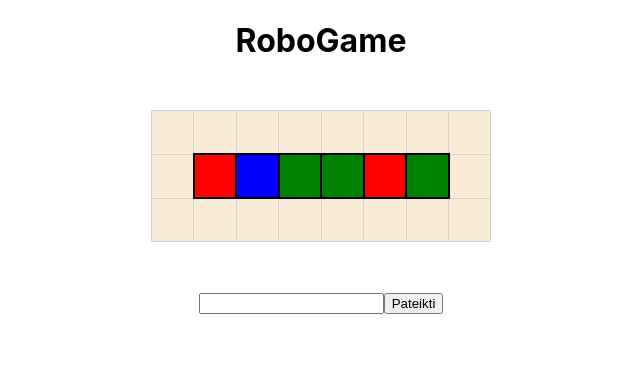
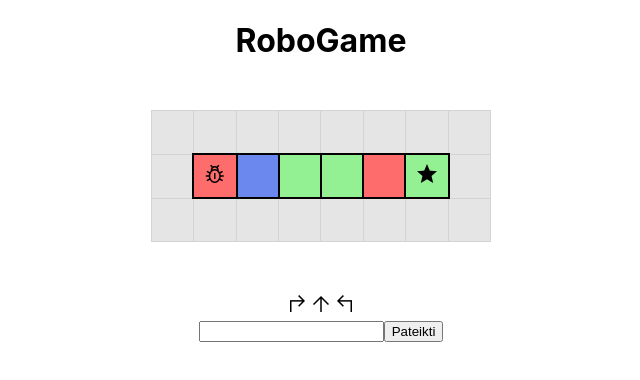
Before and after one commit to ViliusSenkus/RoboGame, a React (Create React App) app in the folder robogame/: page /level/1 in a window 1280 px wide. Shown: the top 380 px of the page, without its empty margins (319-959 px from the left). Built offline with nearby package versions, Linux system fonts and the light colour scheme; the HTML template or start-up script is replaced by a standard one.

Commit message:
PlayBoard done - icons added acording externall file regulations.

```diff
--- a/robogame/public/index.html
+++ b/robogame/public/index.html
@@ -6,6 +6,7 @@
     <meta name="description" content="Web site created using create-react-app" />
     <link rel="apple-touch-icon" href="" />
     <link rel="manifest" href="%PUBLIC_URL%/manifest.json" />
+    <link rel="stylesheet" href="https://fonts.googleapis.com/css2?family=Material+Symbols+Outlined:opsz,wght,FILL,GRAD@20..48,100..700,0..1,-50..200" />
     <link rel="icon" href="" />
     <title>RoboGame</title>
   </head>
--- a/robogame/src/components/Board.js
+++ b/robogame/src/components/Board.js
@@ -1,5 +1,6 @@
 import { useState, useEffect, useContext } from "react";
 import MainContext from "../context/MainContext";
+import Item from "../elements/Item";
 
 function Board() {
 
@@ -73,6 +74,7 @@ function Board() {
                               <tr key={index}>
                                     {value.map((value, index) => (
                                           <td key={"td"+index} className={value}>
+                                                {{Item} && <Item classes={value} />}
                                           </td>
                                     )
                                     )}
--- a/robogame/src/components/Input.js
+++ b/robogame/src/components/Input.js
@@ -1,10 +1,21 @@
 function Input(){
 
       return(
+            <>
+            <span class="material-symbols-outlined">
+                  arrow_top_right
+            </span>
+            <span class="material-symbols-outlined">
+            <span class="material-symbols-outlined">
+                  arrow_upward
+            </span>
+                  arrow_top_left
+            </span>
             <form method="get">
                   <input type="text" name="pavadinimas"></input>
                   <button type="submit">Pateikti</button>
             </form>
+            </>
       )
 }
 
--- /dev/null
+++ b/robogame/src/elements/Item.js
@@ -0,0 +1,26 @@
+import { useEffect } from "react";
+
+function Item({classes}) {
+
+      useEffect(()=>{
+            let arr = classes.split(" ");
+            if(arr.find((value)=> value==="start"))
+                  document.querySelector(".start").innerHTML=
+                  "<span class='material-symbols-outlined'>pest_control</span>";
+            if(arr.find((value)=> value==="aim"))
+                  document.querySelector(".aim").innerHTML=
+                  "<span class='material-symbols-outlined'>star</span>";
+
+
+
+      }, [])
+
+
+      return(
+           <>
+
+           </>
+      )
+}
+
+export default Item
--- a/robogame/src/index.css
+++ b/robogame/src/index.css
@@ -20,7 +20,7 @@ code {
 table{
   margin: 50px auto;
   border-collapse: collapse;
-  background-color: antiquewhite;
+  background-color: rgb(229, 229, 229);
 }
 td{
   border: 1px solid black;
@@ -31,16 +31,27 @@ td{
   border: 1px solid lightgray;
 }
 .active{
-  background-color: green;
+  background-color: rgb(147, 241, 147);
   border: 2px solid black;
 }
 
 .color-red{
-  background-color: red;
+  background-color: rgb(254, 108, 108);
 }
 .color-green{
-  background-color: green;
+  background-color: rgb(147, 241, 147);
 }
 .color-blue{
-  background-color: blue;
+  background-color: rgb(106, 136, 237);
 }
+img{
+  width:30px;
+}
+
+.material-symbols-outlined {
+  font-variation-settings:
+  'FILL' 1,
+  'wght' 400,
+  'GRAD' 1,
+  'opsz' 48
+}
```
Also changed, not shown: robogame/public/images/robot.png (added).
